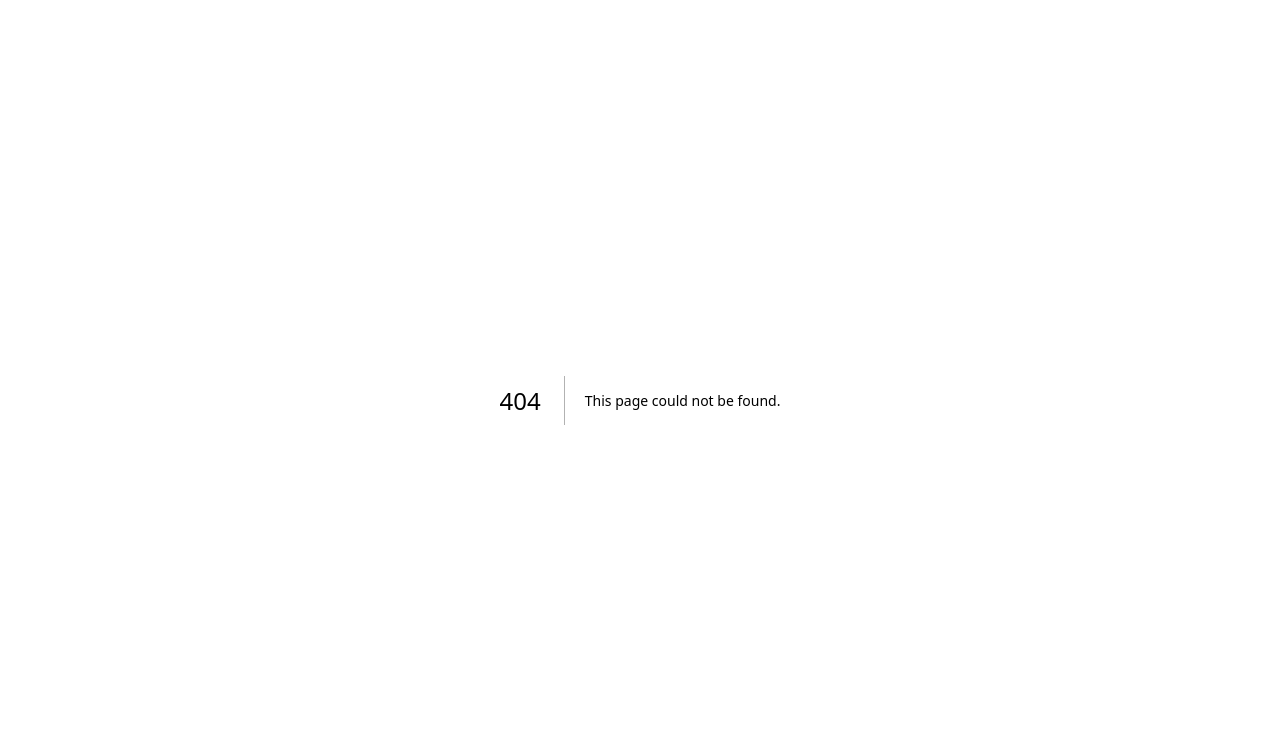
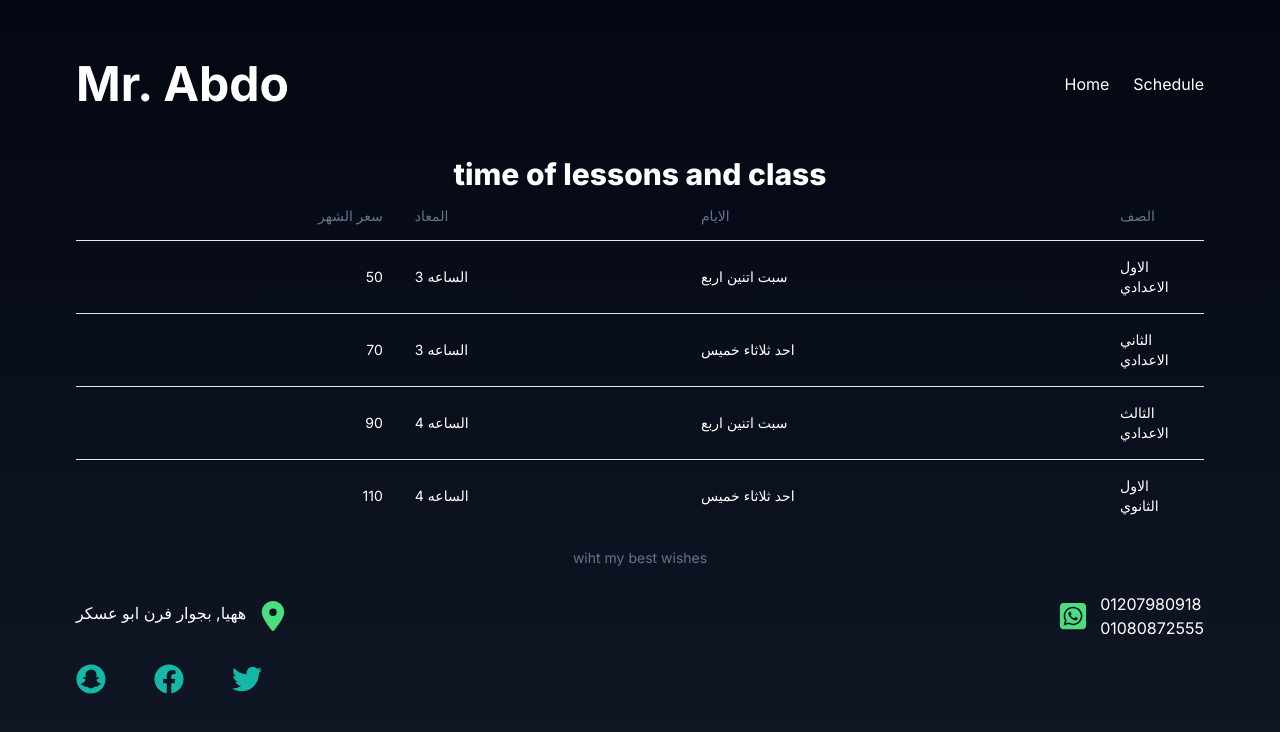
Before and after one commit to mohamed-abd-elkahlk/abd-elmaksod, a Next.js app: page /schedule in a window 1280 px wide. Before the commit this address had no page. Shown: the top 732 px of the page. Built offline with nearby package versions, Linux system fonts and the light colour scheme.

Commit message:
initl view

```diff
--- a/src/app/layout.tsx
+++ b/src/app/layout.tsx
@@ -1,6 +1,8 @@
 import type { Metadata } from "next";
 import { Inter } from "next/font/google";
 import "./globals.css";
+import Nav from "@/layouts/Nav";
+import Footer from "@/layouts/Footer";
 
 const inter = Inter({ subsets: ["latin"] });
 
@@ -16,7 +18,13 @@ export default function RootLayout({
 }>) {
   return (
     <html lang="en">
-      <body className={inter.className}>{children}</body>
+      <body className={inter.className}>
+        <main className="max-w-6xl mx-auto my-auto  p-3 rounded-md mt-12 ">
+          <Nav />
+          {children}
+          <Footer />
+        </main>
+      </body>
     </html>
   );
 }
--- a/src/app/page.tsx
+++ b/src/app/page.tsx
@@ -5,10 +5,8 @@ import Image from "next/image";
 
 export default function Home() {
   return (
-    <main className="max-w-6xl mx-auto my-auto  p-3 rounded-md mt-12 ">
-      <Nav />
+    <>
       <Hero />
-      <Footer />
-    </main>
+    </>
   );
 }
--- /dev/null
+++ b/src/app/schedule/page.tsx
@@ -0,0 +1,70 @@
+import {
+  Table,
+  TableBody,
+  TableCaption,
+  TableCell,
+  TableHead,
+  TableHeader,
+  TableRow,
+} from "@/components/ui/table";
+import { FaLocationDot, FaSquareWhatsapp } from "react-icons/fa6";
+
+export default function page() {
+  return (
+    <section className="mt-12">
+      <h2 className="text-3xl font-extrabold text-center">
+        time of lessons and class
+      </h2>{" "}
+      <Table>
+        <TableCaption>wiht my best wishes</TableCaption>
+        <TableHeader>
+          <TableRow>
+            <TableHead className="text-right">سعر الشهر</TableHead>
+            <TableHead>المعاد</TableHead>
+            <TableHead>الايام</TableHead>
+            <TableHead className="w-[100px]">الصف</TableHead>
+          </TableRow>
+        </TableHeader>
+        <TableBody>
+          <TableRow>
+            <TableCell className="text-right">50</TableCell>
+            <TableCell>الساعه 3</TableCell>
+            <TableCell>سبت اتنين اربع</TableCell>
+            <TableCell className="font-medium">الاول الاعدادي</TableCell>
+          </TableRow>
+          <TableRow>
+            <TableCell className="text-right">70</TableCell>
+            <TableCell>الساعه 3</TableCell>
+            <TableCell>احد ثلاثاء خميس</TableCell>
+            <TableCell className="font-medium">الثاني الاعدادي</TableCell>
+          </TableRow>
+          <TableRow>
+            <TableCell className="text-right">90</TableCell>
+            <TableCell>الساعه 4</TableCell>
+            <TableCell>سبت اتنين اربع</TableCell>
+            <TableCell className="font-medium">الثالث الاعدادي</TableCell>
+          </TableRow>
+          <TableRow>
+            <TableCell className="text-right">110</TableCell>
+            <TableCell>الساعه 4</TableCell>
+            <TableCell>احد ثلاثاء خميس</TableCell>
+            <TableCell className="font-medium">الاول الثانوي</TableCell>
+          </TableRow>
+        </TableBody>
+      </Table>
+      <div className="flex justify-between mt-6 items-center">
+        <p className="flex gap-3">
+          ههيا, بجوار فرن ابو عسكر
+          <FaLocationDot className="text-3xl text-green-400" />
+        </p>
+        <div className="flex gap-3 items-center ">
+          <FaSquareWhatsapp className="text-3xl text-green-400" />
+          <div>
+            <p>01207980918</p>
+            <p>01080872555</p>
+          </div>
+        </div>
+      </div>
+    </section>
+  );
+}
--- a/src/components/shared/Hero.tsx
+++ b/src/components/shared/Hero.tsx
@@ -22,7 +22,7 @@ export default function Hero() {
         </div>
       </div>
       <div className="flex-1">
-        <div className="rounded-full border-2 items-center justify-center overflow-hidden relative h-[360px] w-[360px] from-yellow-400 to-yellow-700 bg-gradient-to-tr m-auto">
+        <div className="rounded-full border-2 items-center justify-center overflow-hidden relative h-[360px] w-[360px] from-yellow-400 to-yellow-700 bg-gradient-to-tr m-auto mt-8">
           <img
             src="/avatar.png"
             alt=""
--- /dev/null
+++ b/src/components/ui/table.tsx
@@ -0,0 +1,117 @@
+import * as React from "react"
+
+import { cn } from "@/lib/utils"
+
+const Table = React.forwardRef<
+  HTMLTableElement,
+  React.HTMLAttributes<HTMLTableElement>
+>(({ className, ...props }, ref) => (
+  <div className="relative w-full overflow-auto">
+    <table
+      ref={ref}
+      className={cn("w-full caption-bottom text-sm", className)}
+      {...props}
+    />
+  </div>
+))
+Table.displayName = "Table"
+
+const TableHeader = React.forwardRef<
+  HTMLTableSectionElement,
+  React.HTMLAttributes<HTMLTableSectionElement>
+>(({ className, ...props }, ref) => (
+  <thead ref={ref} className={cn("[&_tr]:border-b", className)} {...props} />
+))
+TableHeader.displayName = "TableHeader"
+
+const TableBody = React.forwardRef<
+  HTMLTableSectionElement,
+  React.HTMLAttributes<HTMLTableSectionElement>
+>(({ className, ...props }, ref) => (
+  <tbody
+    ref={ref}
+    className={cn("[&_tr:last-child]:border-0", className)}
+    {...props}
+  />
+))
+TableBody.displayName = "TableBody"
+
+const TableFooter = React.forwardRef<
+  HTMLTableSectionElement,
+  React.HTMLAttributes<HTMLTableSectionElement>
+>(({ className, ...props }, ref) => (
+  <tfoot
+    ref={ref}
+    className={cn(
+      "border-t bg-muted/50 font-medium [&>tr]:last:border-b-0",
+      className
+    )}
+    {...props}
+  />
+))
+TableFooter.displayName = "TableFooter"
+
+const TableRow = React.forwardRef<
+  HTMLTableRowElement,
+  React.HTMLAttributes<HTMLTableRowElement>
+>(({ className, ...props }, ref) => (
+  <tr
+    ref={ref}
+    className={cn(
+      "border-b transition-colors hover:bg-muted/50 data-[state=selected]:bg-muted",
+      className
+    )}
+    {...props}
+  />
+))
+TableRow.displayName = "TableRow"
+
+const TableHead = React.forwardRef<
+  HTMLTableCellElement,
+  React.ThHTMLAttributes<HTMLTableCellElement>
+>(({ className, ...props }, ref) => (
+  <th
+    ref={ref}
+    className={cn(
+      "h-12 px-4 text-left align-middle font-medium text-muted-foreground [&:has([role=checkbox])]:pr-0",
+      className
+    )}
+    {...props}
+  />
+))
+TableHead.displayName = "TableHead"
+
+const TableCell = React.forwardRef<
+  HTMLTableCellElement,
+  React.TdHTMLAttributes<HTMLTableCellElement>
+>(({ className, ...props }, ref) => (
+  <td
+    ref={ref}
+    className={cn("p-4 align-middle [&:has([role=checkbox])]:pr-0", className)}
+    {...props}
+  />
+))
+TableCell.displayName = "TableCell"
+
+const TableCaption = React.forwardRef<
+  HTMLTableCaptionElement,
+  React.HTMLAttributes<HTMLTableCaptionElement>
+>(({ className, ...props }, ref) => (
+  <caption
+    ref={ref}
+    className={cn("mt-4 text-sm text-muted-foreground", className)}
+    {...props}
+  />
+))
+TableCaption.displayName = "TableCaption"
+
+export {
+  Table,
+  TableHeader,
+  TableBody,
+  TableFooter,
+  TableHead,
+  TableRow,
+  TableCell,
+  TableCaption,
+}
--- a/src/constants/index.ts
+++ b/src/constants/index.ts
@@ -1,5 +1,4 @@
 export const navLink = [
-  { id: 1, title: "Home" },
-  { id: 2, title: "About" },
-  { id: 3, title: "Schedule" },
+  { id: 1, title: "Home", href: "/" },
+  { id: 2, title: "Schedule", href: "/schedule" },
 ];
--- a/src/layouts/Footer.tsx
+++ b/src/layouts/Footer.tsx
@@ -2,7 +2,7 @@ import Link from "next/link";
 import { FaFacebook, FaSnapchat, FaTwitter } from "react-icons/fa";
 export default function Footer() {
   return (
-    <footer className="flex text-3xl gap-12 text-teal-500">
+    <footer className="flex text-3xl gap-12 text-teal-500 md:justify-start items-center justify-center mt-6">
       <Link href={""} className="hover:text-white">
         <FaSnapchat />
       </Link>
--- a/src/layouts/Nav.tsx
+++ b/src/layouts/Nav.tsx
@@ -4,13 +4,13 @@ import Link from "next/link";
 export default function Nav() {
   return (
     <nav className="flex justify-between">
-      <h1 className="text-5xl">LOGO</h1>
-      <ul className="flex gap-6">
+      <h1 className="text-5xl font-bold">
+        <Link href={"/"}>Mr. Abdo</Link>
+      </h1>
+      <ul className="flex gap-6 items-center">
         {navLink.map((link) => (
-          <li key={link.id}>
-            <Link href={""} className="hover:underline">
-              {link.title}
-            </Link>
+          <li key={link.id} className="hover:underline">
+            <Link href={link.href}>{link.title}</Link>
           </li>
         ))}
       </ul>
```
